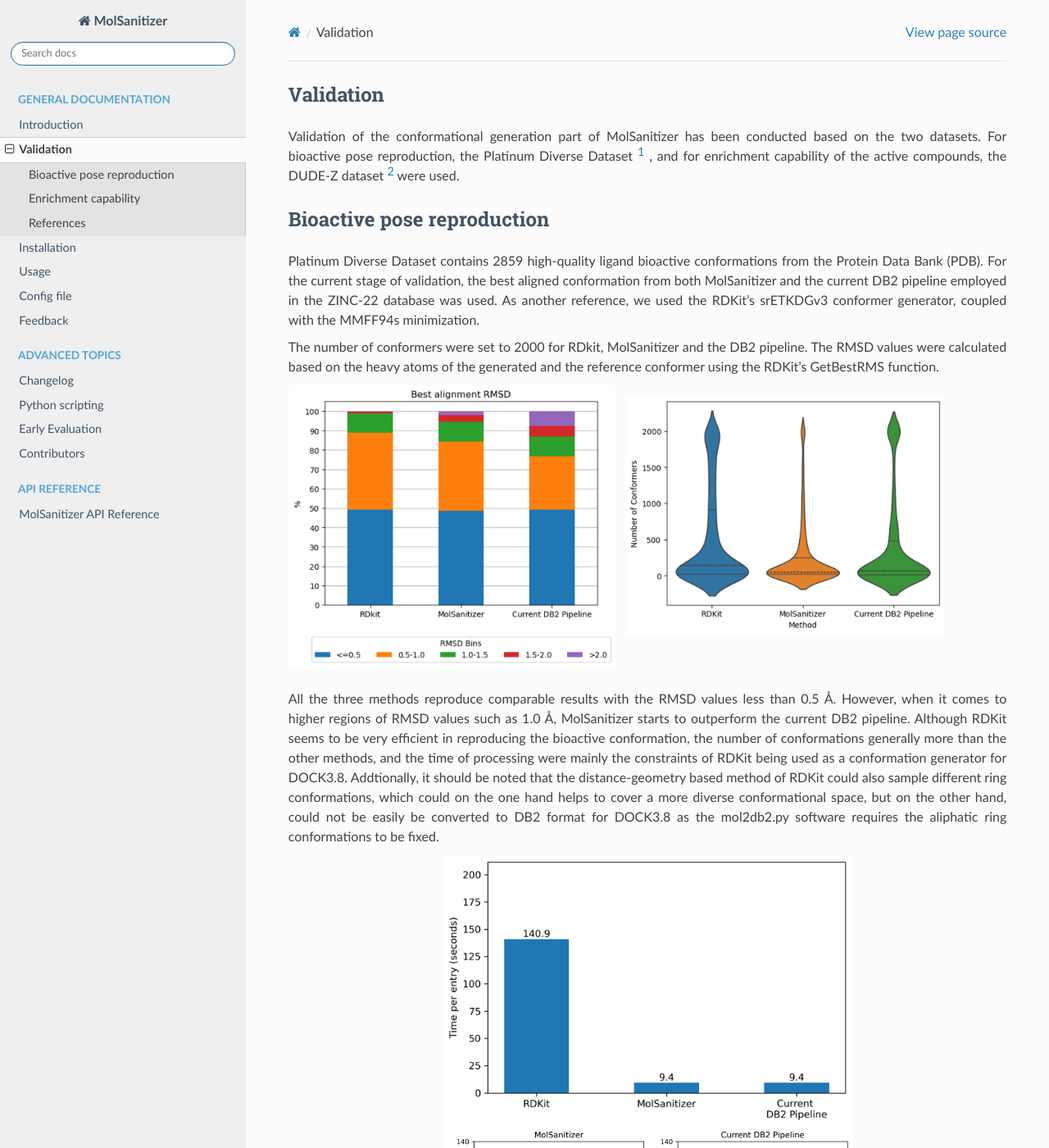
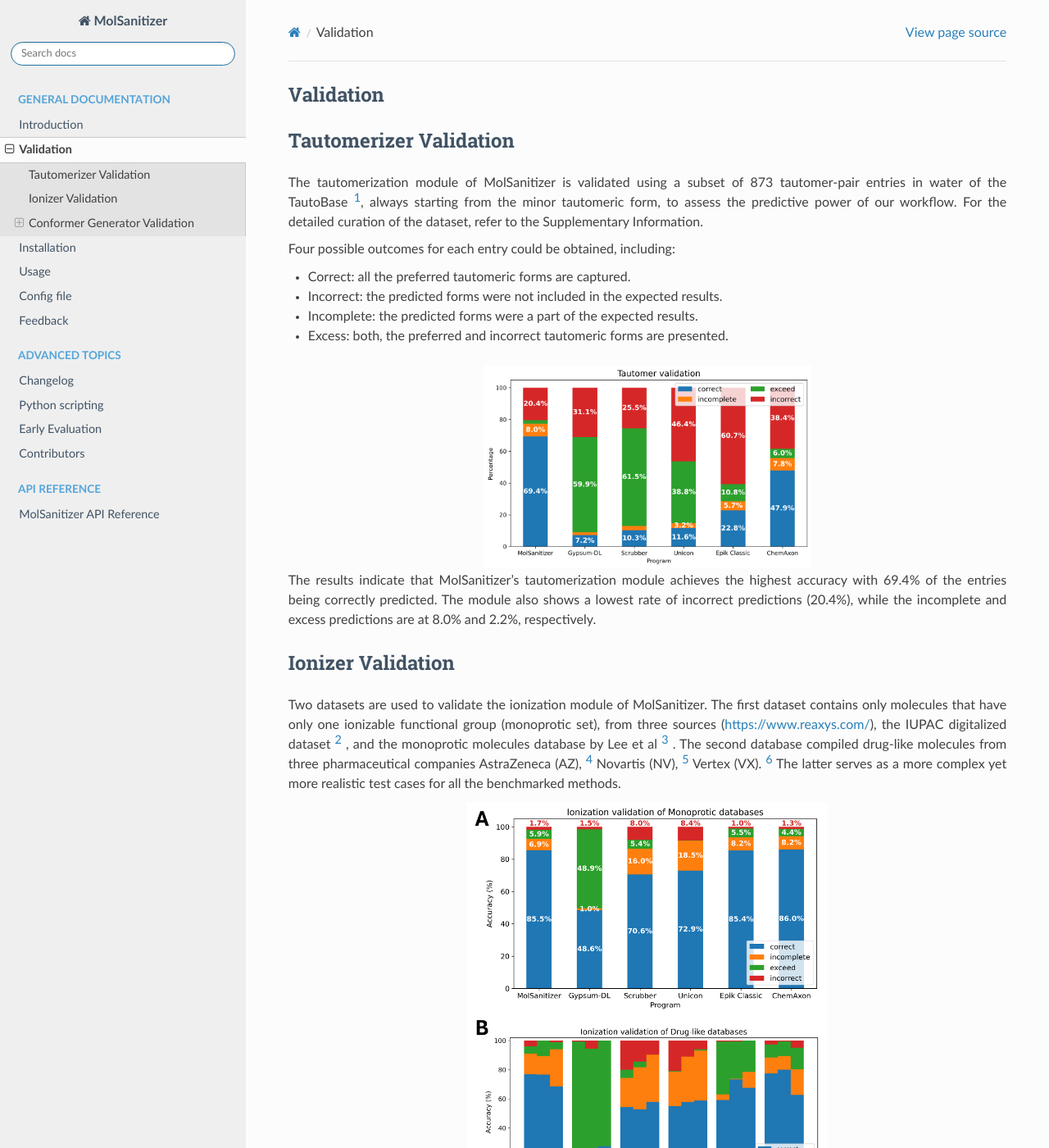
Before and after one commit to Carlssonlab/MolSanitizer, a Sphinx documentation site: the page built from docs/source/validation.rst, in a window 1280 px wide and 1400 px high. Shown: the whole window at 82% size. Built offline with Sphinx 7.4.7 and the Read the Docs theme 3.1.0, drawn with Linux system fonts in a browser that asks for light colours; some of the changed text lies outside the part shown.

Commit message:
Updated validation results for protonation and tautomerization

```diff
--- a/docs/source/validation.rst
+++ b/docs/source/validation.rst
@@ -1,8 +1,40 @@
 Validation
-===========
+############
 .. _validation:
 
-Validation of the conformational generation part of MolSanitizer has been conducted based on the two datasets. For bioactive pose reproduction, the Platinum Diverse Dataset [1]_ , and for enrichment capability of the active compounds, the DUDE-Z dataset [2]_ were used.
+Tautomerizer Validation
+========================
+
+The tautomerization module of MolSanitizer is validated using a subset of 873 tautomer-pair entries in water of the TautoBase [1]_, always starting from the minor tautomeric form, to assess the predictive power of our workflow. For the detailed curation of the dataset, refer to the Supplementary Information.
+
+Four possible outcomes for each entry could be obtained, including:
+
+- Correct: all the preferred tautomeric forms are captured.
+- Incorrect: the predicted forms were not included in the expected results.
+- Incomplete: the predicted forms were a part of the expected results.
+- Excess: both, the preferred and incorrect tautomeric forms are presented.
+
+.. image:: _static/tautomer_validation.png
+   :width: 400px
+   :align: center
+
+The results indicate that MolSanitizer's tautomerization module achieves the highest accuracy with 69.4% of the entries being correctly predicted. The module also shows a lowest rate of incorrect predictions (20.4%), while the incomplete and excess predictions are at 8.0% and 2.2%, respectively.
+
+Ionizer Validation
+========================
+
+Two datasets are used to validate the ionization module of MolSanitizer. The first dataset contains only molecules that have only one ionizable functional group (monoprotic set), from three sources (https://www.reaxys.com/), the IUPAC digitalized dataset [2]_ , and the monoprotic molecules database by Lee et al [3]_ . The second database compiled drug-like molecules from three pharmaceutical companies AstraZeneca (AZ), [4]_  Novartis (NV), [5]_ Vertex (VX). [6]_ The latter serves as a more complex yet more realistic test cases for all the benchmarked methods.
+
+.. image:: _static/protonation_validation.png
+   :width: 440px
+   :align: center
+
+For both the monoprotic and drug-like datasets, MolSanitizer reaches the accuracy of commercial software packages and outperforms free software packages. MolSanitizer reached 85.5% correct prediction rate in the monoprotic and 68.6-76.8% in the drug-like datasets.
+
+Conformer Generator Validation
+==============================
+
+Validation of the conformational generation part of MolSanitizer has been conducted based on the two datasets. For bioactive pose reproduction, the Platinum Diverse Dataset [2]_ , and for enrichment capability of the active compounds, the DUDE-Z dataset [3]_ were used.
 
 Bioactive pose reproduction
 ---------------------------
@@ -46,6 +78,13 @@ The left panel below illustrates the distribution of adjusted Log-AUC values obs
 
 References
 ------------
-.. [1] Friedrich, N. O., de Bruyn Kops, C., Flachsenberg, F., Sommer, K., Rarey, M., & Kirchmair, J. (2017). Benchmarking commercial conformer ensemble generators. Journal of chemical information and modeling, 57(11), 2719-2728. Available at: https://pubs.acs.org/doi/10.1021/acs.jcim.7b00505
+.. [1]	Wahl, O.; Sander, T. Tautobase: An Open Tautomer Database. J. Chem. Inf. Model. 2020, 60 (3), 1085-1089. https://doi.org/10.1021/acs.jcim.0c00035.
+.. [2] Zheng, J.; Chalk, S.; Lafontant-Joseph, O.; Li, Y. IUPAC Digitized pKa Dataset  v2.2, 2024. https://doi.org/10.5281/zenodo.13987352.
+.. [3] Lee, A. C.; Yu, J.; Crippen, G. M. pKa Prediction of Monoprotic Small Molecules the SMARTS Way. J. Chem. Inf. Model. 2008, 48 (10), 2042-2053. https://doi.org/10.1021/ci8001815.
+.. [4] Wenlock, M.; Tomkinson, N. Experimental in Vitro DMPK and Physicochemical Data on a Set of Publicly Disclosed Compounds (CHEMBL3301361). https://doi.org/10.6019/CHEMBL3301361.
+.. [5] Liao, C.; Nicklaus, M. C. Comparison of Nine Programs Predicting pKa Values of Pharmaceutical Substances. J. Chem. Inf. Model. 2009, 49 (12), 2801-2812. https://doi.org/10.1021/ci900289x.
+.. [6] Settimo, L.; Bellman, K.; Knegtel, R. M. A. Comparison of the Accuracy of Experimental and Predicted pKa Values of Basic and Acidic Compounds. Pharm Res 2014, 31 (4), 1082–1095. https://doi.org/10.1007/s11095-013-1232-z.
 
-.. [2] Stein, R. M., Yang, Y., Balius, T. E., O’Meara, M. J., Lyu, J., Young, J., ... & Irwin, J. J. (2021). Property-unmatched decoys in docking benchmarks. Journal of chemical information and modeling, 61(2), 699-714. Available at: https://pubs.acs.org/doi/10.1021/acs.jcim.0c00598
+.. [7] Friedrich, N. O., de Bruyn Kops, C., Flachsenberg, F., Sommer, K., Rarey, M., & Kirchmair, J. (2017). Benchmarking commercial conformer ensemble generators. Journal of chemical information and modeling, 57(11), 2719-2728. Available at: https://pubs.acs.org/doi/10.1021/acs.jcim.7b00505
+
+.. [8] Stein, R. M., Yang, Y., Balius, T. E., O’Meara, M. J., Lyu, J., Young, J., ... & Irwin, J. J. (2021). Property-unmatched decoys in docking benchmarks. Journal of chemical information and modeling, 61(2), 699-714. Available at: https://pubs.acs.org/doi/10.1021/acs.jcim.0c00598
```
Also changed, not shown: docs/source/_static/protonation_validation.png (added), docs/source/_static/tautomer_validation.png (added).
